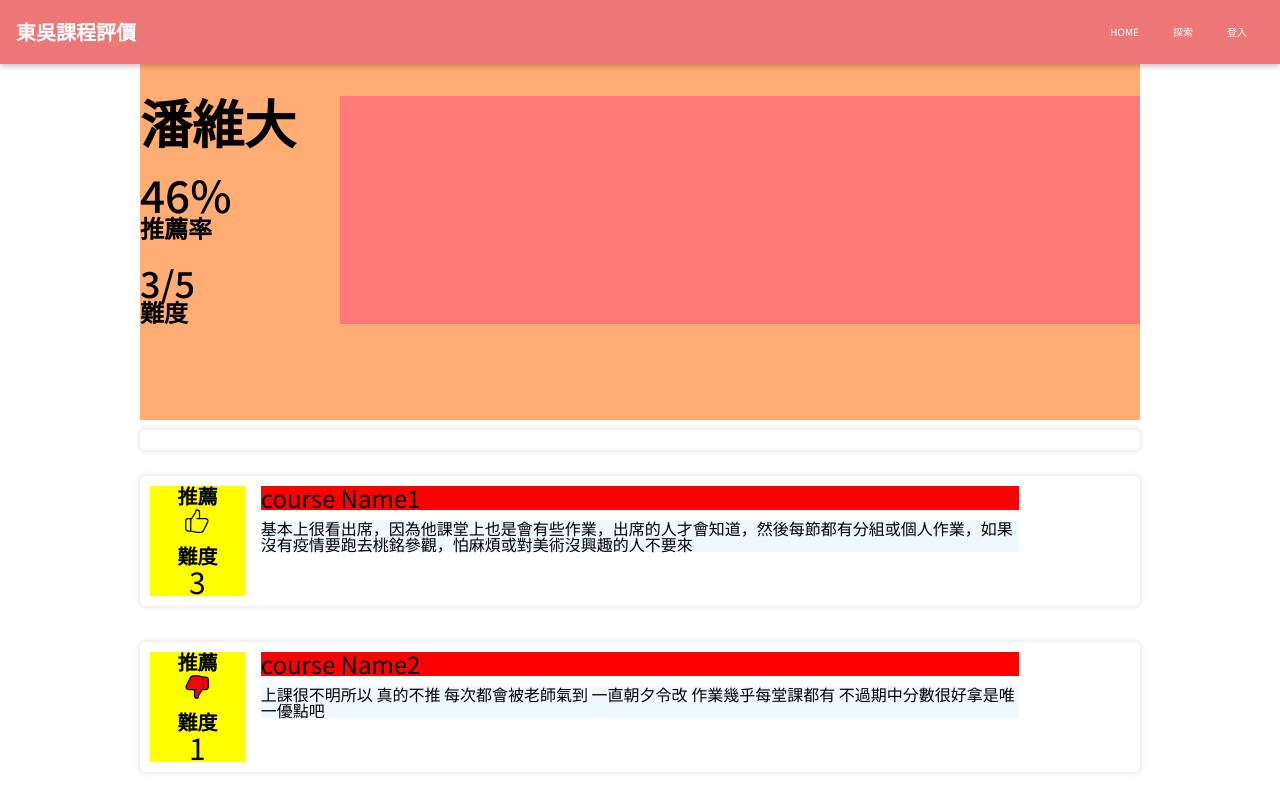
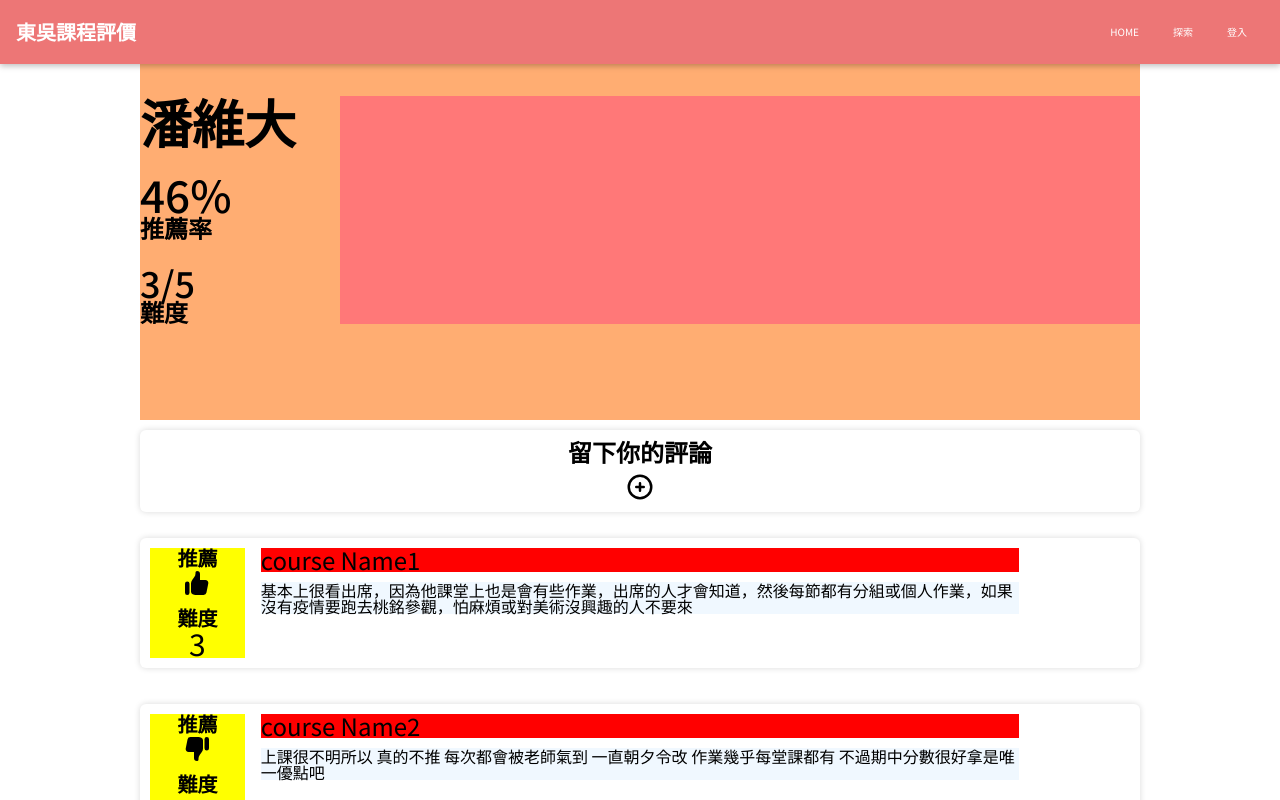
Before and after one commit to a28689604/SCUCourse_frontend, a React (Create React App) app: page /teacher/1 in a window 1280 px wide. Shown: the top 800 px of the page. Built offline with nearby package versions, Linux system fonts and the light colour scheme.

Commit message:
add add new comment on teacher page

```diff
--- a/src/index.css
+++ b/src/index.css
@@ -97,3 +97,8 @@ body {
   opacity: 0;
   transition: all 200ms;
 }
+
+ul,
+li {
+  list-style: none;
+}
--- a/src/shared/components/Comments/CommentItem.js
+++ b/src/shared/components/Comments/CommentItem.js
@@ -12,11 +12,7 @@ const CommentItem = (props) => {
     <li>
       <Card
         className={`${classes.card} ${
-          props.type === "teacher"
-            ? classes["teacher-layout"]
-            : props.type === "homePage"
-            ? classes["home-page-layout"]
-            : ""
+          props.type === "teacher" ? classes["teacher-layout"] : ""
         }`}
       >
         <div className={classes.rating}>
@@ -29,13 +25,27 @@ const CommentItem = (props) => {
             </p>
           </div>
           <div className={classes.difficulty}>
-            <div className={classes.ratingTitle}>難度</div>
-            <p className={classes.ratingContent}>{props.difficulty}</p>
+            <label className={classes.ratingTitle}>難度</label>
+            {props.new ? (
+              <input />
+            ) : (
+              <p className={classes.ratingContent}>{props.difficulty}</p>
+            )}
           </div>
         </div>
         <div className={classes.content}>
-          <div className={classes.courseName}>{props.courseName}</div>
-          <p className={classes.comment}>{props.content}</p>
+          {props.new ? (
+            <select>
+              <option>test</option>
+            </select>
+          ) : (
+            <div className={classes.courseName}>{props.courseName}</div>
+          )}
+          {props.new ? (
+            <textarea />
+          ) : (
+            <p className={classes.comment}>{props.content}</p>
+          )}
         </div>
       </Card>
     </li>
--- a/src/shared/components/Comments/NewComment.js
+++ b/src/shared/components/Comments/NewComment.js
@@ -1,9 +1,69 @@
+import { useState } from "react";
+import Input from "../FormElements/Input";
 import Card from "../UIElements/Card";
+import CommentItem from "./CommentItem";
 
 import classes from "./NewComment.module.css";
 
 const NewComment = (props) => {
-  return <Card className={classes["new-comment"]}></Card>;
+  const [addComment, setAddComment] = useState(false);
+
+  const addCommentHandler = () => {
+    setAddComment(true);
+  };
+
+  const disableAddCommentHandler = () => {
+    setAddComment(false);
+  };
+
+  // const add = (
+  //   <div onClick={addCommentHandler}>
+  //     <div className={classes.paragraph}>留下你的評論</div>
+  //     <svg
+  //       xmlns="http://www.w3.org/2000/svg"
+  //       className="h-6 w-6"
+  //       fill="none"
+  //       viewBox="0 0 24 24"
+  //       stroke="currentColor"
+  //       strokeWidth={2}
+  //     >
+  //       <path
+  //         strokeLinecap="round"
+  //         strokeLinejoin="round"
+  //         d="M12 9v3m0 0v3m0-3h3m-3 0H9m12 0a9 9 0 11-18 0 9 9 0 0118 0z"
+  //       />
+  //     </svg>
+  //   </div>
+  // );
+
+  return (
+    <>
+      {!addComment && (
+        <Card className={classes["new-comment"]} onClick={addCommentHandler}>
+          <div className={classes.paragraph}>留下你的評論</div>
+          <svg
+            xmlns="http://www.w3.org/2000/svg"
+            className="h-6 w-6"
+            fill="none"
+            viewBox="0 0 24 24"
+            stroke="currentColor"
+            strokeWidth={2}
+          >
+            <path
+              strokeLinecap="round"
+              strokeLinejoin="round"
+              d="M12 9v3m0 0v3m0-3h3m-3 0H9m12 0a9 9 0 11-18 0 9 9 0 0118 0z"
+            />
+          </svg>
+        </Card>
+      )}
+      {addComment && (
+        <form onClick={disableAddCommentHandler}>
+          <CommentItem new={true} />
+        </form>
+      )}
+    </>
+  );
 };
 
 export default NewComment;
--- a/src/shared/components/Comments/NewComment.module.css
+++ b/src/shared/components/Comments/NewComment.module.css
@@ -1,3 +1,16 @@
 .new-comment {
   max-width: 100%;
+  display: grid;
+  justify-items: center;
+  gap: 0.8rem;
 }
+
+.paragraph {
+  font-weight: 700;
+  font-size: 2.4rem;
+}
+
+.new-comment svg {
+  /* display: block; */
+  width: 3rem;
+}
--- /dev/null
+++ b/src/shared/components/FormElements/Input.js
@@ -0,0 +1,10 @@
+import React from "react";
+import CommentItem from "../Comments/CommentItem";
+
+import classes from "./Input.module.css";
+
+const Input = (props) => {
+  return <CommentItem />;
+};
+
+export default Input;
--- /dev/null
+++ b/src/shared/components/FormElements/Input.module.css
@@ -0,0 +1,41 @@
+.form-control {
+  margin: 1rem 0;
+}
+
+.form-control label,
+.form-control input,
+.form-control textarea {
+  display: block;
+}
+
+.form-control label {
+  font-weight: bold;
+  margin-bottom: 0.5rem;
+}
+
+.form-control input,
+.form-control textarea {
+  width: 100%;
+  font: inherit;
+  border: 1px solid #ccc;
+  background: #f8f8f8;
+  padding: 0.15rem 0.25rem;
+}
+
+.form-control input:focus,
+.form-control textarea:focus {
+  outline: none;
+  background: #ebebeb;
+  border-color: #510077;
+}
+
+.form-control--invalid label,
+.form-control--invalid p {
+  color: red;
+}
+
+.form-control--invalid input,
+.form-control--invalid textarea {
+  border-color: red;
+  background: #ffd1d1;
+}
--- a/src/shared/components/UIElements/Card.js
+++ b/src/shared/components/UIElements/Card.js
@@ -5,6 +5,7 @@ import classes from "./Card.module.css";
 const Card = (props) => {
   return (
     <section
+      onClick={props.onClick}
       className={`${classes.card} ${props.className ? props.className : ""}`}
     >
       {props.children}
--- a/src/shared/components/UIElements/ThumbDown.js
+++ b/src/shared/components/UIElements/ThumbDown.js
@@ -2,17 +2,11 @@ const ThumbDown = (props) => {
   return (
     <svg
       xmlns="http://www.w3.org/2000/svg"
-      className="h-6 w-6"
-      fill="red"
-      viewBox="0 0 24 24"
-      stroke="currentColor"
-      strokeWidth={1}
+      className="h-5 w-5"
+      viewBox="0 0 20 20"
+      fill="currentColor"
     >
-      <path
-        strokeLinecap="round"
-        strokeLinejoin="round"
-        d="M10 14H5.236a2 2 0 01-1.789-2.894l3.5-7A2 2 0 018.736 3h4.018a2 2 0 01.485.06l3.76.94m-7 10v5a2 2 0 002 2h.096c.5 0 .905-.405.905-.904 0-.715.211-1.413.608-2.008L17 13V4m-7 10h2m5-10h2a2 2 0 012 2v6a2 2 0 01-2 2h-2.5"
-      />
+      <path d="M18 9.5a1.5 1.5 0 11-3 0v-6a1.5 1.5 0 013 0v6zM14 9.667v-5.43a2 2 0 00-1.105-1.79l-.05-.025A4 4 0 0011.055 2H5.64a2 2 0 00-1.962 1.608l-1.2 6A2 2 0 004.44 12H8v4a2 2 0 002 2 1 1 0 001-1v-.667a4 4 0 01.8-2.4l1.4-1.866a4 4 0 00.8-2.4z" />
     </svg>
   );
 };
--- a/src/shared/components/UIElements/ThumbUp.js
+++ b/src/shared/components/UIElements/ThumbUp.js
@@ -2,17 +2,11 @@ const ThumbUp = (props) => {
   return (
     <svg
       xmlns="http://www.w3.org/2000/svg"
-      className="h-6 w-6"
-      fill="none"
-      viewBox="0 0 24 24"
-      stroke="currentColor"
-      strokeWidth={1}
+      className="h-5 w-5"
+      viewBox="0 0 20 20"
+      fill="currentColor"
     >
-      <path
-        strokeLinecap="round"
-        strokeLinejoin="round"
-        d="M14 10h4.764a2 2 0 011.789 2.894l-3.5 7A2 2 0 0115.263 21h-4.017c-.163 0-.326-.02-.485-.06L7 20m7-10V5a2 2 0 00-2-2h-.095c-.5 0-.905.405-.905.905 0 .714-.211 1.412-.608 2.006L7 11v9m7-10h-2M7 20H5a2 2 0 01-2-2v-6a2 2 0 012-2h2.5"
-      />
+      <path d="M2 10.5a1.5 1.5 0 113 0v6a1.5 1.5 0 01-3 0v-6zM6 10.333v5.43a2 2 0 001.106 1.79l.05.025A4 4 0 008.943 18h5.416a2 2 0 001.962-1.608l1.2-6A2 2 0 0015.56 8H12V4a2 2 0 00-2-2 1 1 0 00-1 1v.667a4 4 0 01-.8 2.4L6.8 7.933a4 4 0 00-.8 2.4z" />
     </svg>
   );
 };
```
Also changed, not shown: src/shared/components/FormElements/Input copy.js (added, +21 -0 lines).
